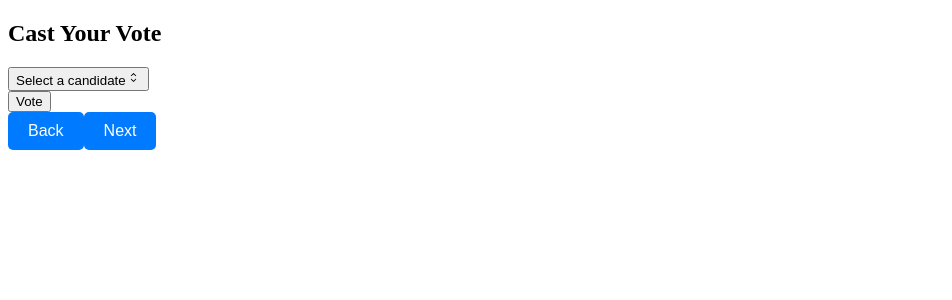
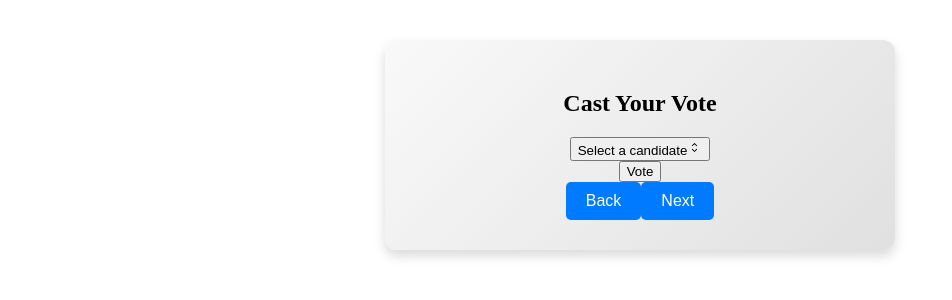
Before and after one commit to bc-rep-project/voting-dapp, a Next.js app: page /components/voting-interface in a window 1280 px wide. Shown: the top 300 px of the page, without its empty margins (0-952 px from the left). Built offline with nearby package versions, Linux system fonts and the light colour scheme; what web3 would draw is missing.

Commit message:
Added .form class to VotingInterface.css and updated its styles

```diff
--- a/components/styles/VotingInterface.css
+++ b/components/styles/VotingInterface.css
@@ -20,3 +20,16 @@
 .voting-interface-nav-button:hover {
     background-color: #0056b3;
 }
+
+.form {
+  display: flex;
+  flex-direction: column;
+  align-items: center;
+  padding: 30px;
+  background: linear-gradient(135deg, #f9f9f9, #e0e0e0);
+  border-radius: 12px;
+  box-shadow: 0 6px 12px rgba(0, 0, 0, 0.15);
+  max-width: 450px;
+  margin: 40px auto;
+  animation: fadeIn 0.5s ease-in-out;
+}
```
Also changed, not shown: 2 other files (tests, documents, lock files or other folders).
